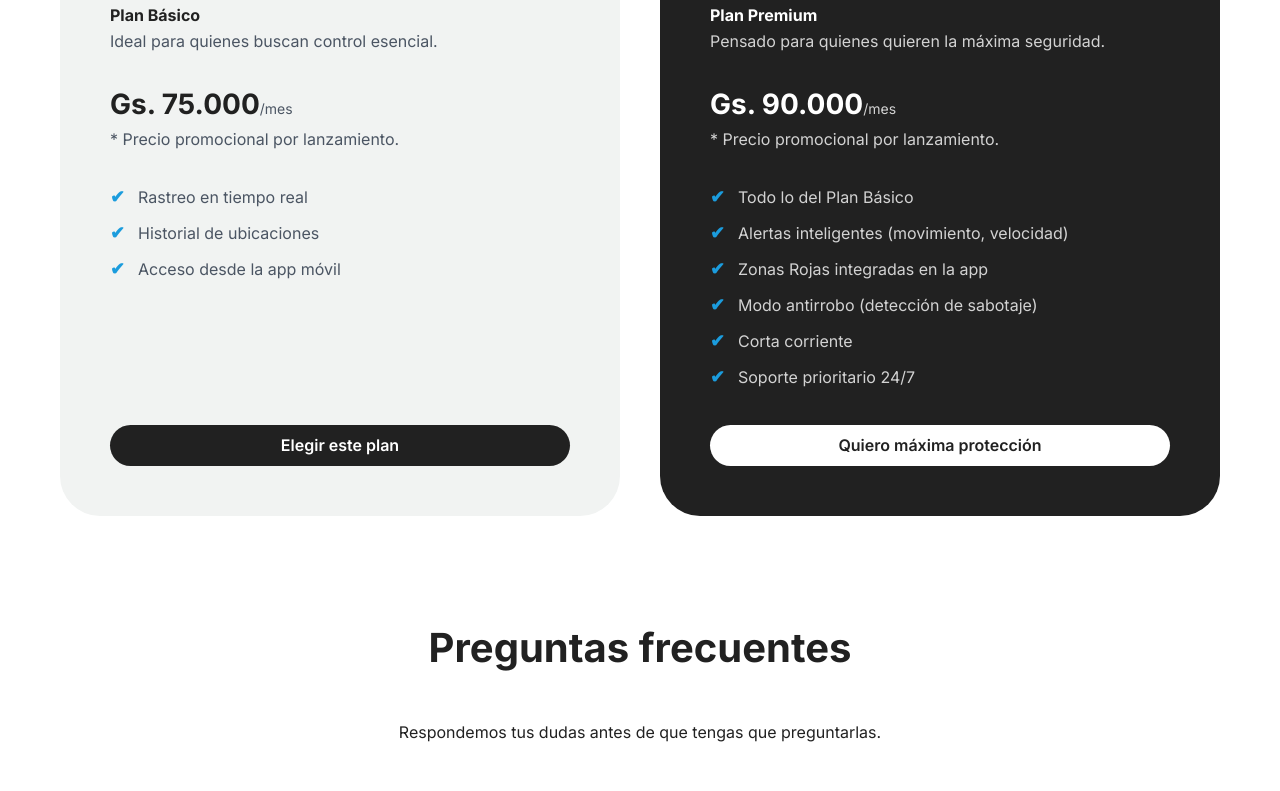
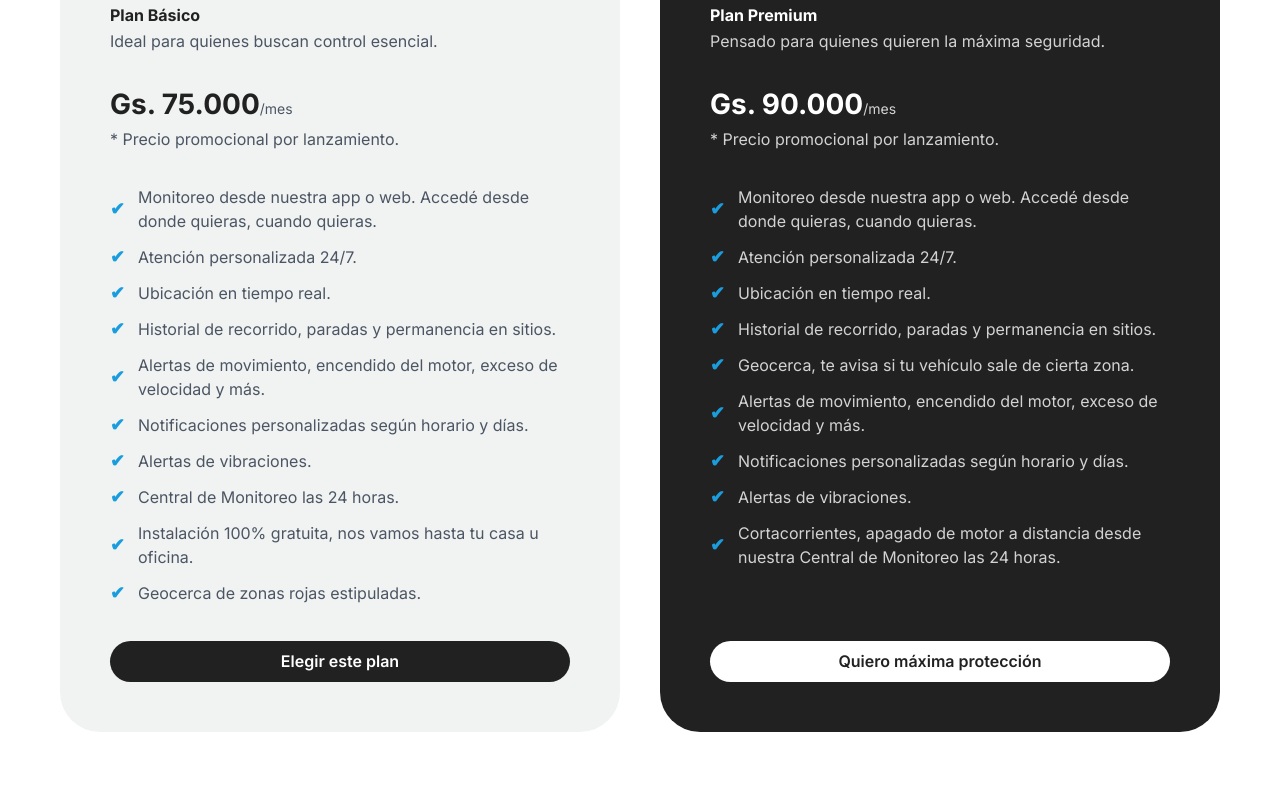
Before and after one commit to ChinoZanotti/wecontrol-website, a website: page index.html in a window 1280 px wide. Shown: the part 3100-3891 px from the top of the page. Drawn offline with Linux system fonts and the light colour scheme.

Commit message:
Apply client-requested text corrections

```diff
--- a/index.html
+++ b/index.html
@@ -303,9 +303,16 @@
                         <h2 class="precio">Gs. 75.000<span>/mes</span></h2>
                         <p class="precio--obs">* Precio promocional por lanzamiento.</p>
                         <ul class="plan-features">
-                            <li><span>Rastreo en tiempo real</span></li>
-                            <li><span>Historial de ubicaciones</span></li>
-                            <li><span>Acceso desde la app móvil</span></li>
+                            <li><span>Monitoreo desde nuestra app o web. Accedé desde donde quieras, cuando quieras.</span></li>
+                            <li><span>Atención personalizada 24/7.</span></li>
+                            <li><span>Ubicación en tiempo real.</span></li>
+                            <li><span>Historial de recorrido, paradas y permanencia en sitios.</span></li>
+                            <li><span>Alertas de movimiento, encendido del motor, exceso de velocidad y más.</span></li>
+                            <li><span>Notificaciones personalizadas según horario y días.</span></li>
+                            <li><span>Alertas de vibraciones.</span></li>
+                            <li><span>Central de Monitoreo las 24 horas.</span></li>
+                            <li><span>Instalación 100% gratuita, nos vamos hasta tu casa u oficina.</span></li>
+                            <li><span>Geocerca de zonas rojas estipuladas.</span></li>
                         </ul>
                     </div>
                     <a
@@ -323,12 +330,15 @@
                         <h2 class="precio">Gs. 90.000<span>/mes</span></h2>
                         <p class="precio--obs">* Precio promocional por lanzamiento.</p>
                         <ul class="plan-features">
-                            <li><span>Todo lo del Plan Básico</span></li>
-                            <li><span>Alertas inteligentes (movimiento, velocidad)</span></li>
-                            <li><span>Zonas Rojas integradas en la app</span></li>
-                            <li><span>Modo antirrobo (detección de sabotaje)</span></li>
-                            <li><span>Corta corriente</span></li>
-                            <li><span>Soporte prioritario 24/7</span></li>
+                            <li><span>Monitoreo desde nuestra app o web. Accedé desde donde quieras, cuando quieras.</span></li>
+                            <li><span>Atención personalizada 24/7.</span></li>
+                            <li><span>Ubicación en tiempo real.</span></li>
+                            <li><span>Historial de recorrido, paradas y permanencia en sitios.</span></li>
+                            <li><span>Geocerca, te avisa si tu vehículo sale de cierta zona.</span></li>
+                            <li><span>Alertas de movimiento, encendido del motor, exceso de velocidad y más.</span></li>
+                            <li><span>Notificaciones personalizadas según horario y días.</span></li>
+                            <li><span>Alertas de vibraciones.</span></li>
+                            <li><span>Cortacorrientes, apagado de motor a distancia desde nuestra Central de Monitoreo las 24 horas.</span></li>
                         </ul>
                     </div>
                     <a
@@ -473,18 +483,18 @@
                         <li><a href="#planes">Planes</a></li>
                     </ul>
                 </div>
-                <div>
+                <!-- <div>
                     <h4>Empresa</h4>
                     <ul>
                         <li><a href="#">Sobre We Control</a></li>
                         <li><a href="#">Contacto</a></li>
                         <li><a href="#">Política de privacidad</a></li>
                     </ul>
-                </div>
+                </div> -->
                 <div>
                     <h4>Contacto</h4>
                     <ul>
-                        <li><a href="tel:+595992290822">+595 992 290 822</a></li>
+                        <li><strong>Monitoreo 24 hs: </strong><a href="tel:+595992290822">+595 992 290 822</a></li>
                         <li><a href="mailto:contacto@wecontrol.com.py">contacto@wecontrol.com.py</a></li>
                     </ul>
                 </div>
--- a/scss/style.scss
+++ b/scss/style.scss
@@ -451,6 +451,7 @@ p.precio--obs {
 #footer {
     border: 30px solid white;
     border-radius: 70px;
+    color: variables.$blanco;
 }
 
 .footer-content {
@@ -476,7 +477,10 @@ p.precio--obs {
 
     img, p, h4 {margin-bottom: 1.5rem;}
 
-    li {margin-bottom: .5rem;}
+    li {
+        margin-bottom: .5rem;
+        list-style: none;
+    }
 }
 
 .footer-copyright {
```
Also changed, not shown: css/style.css, 1 other file.
